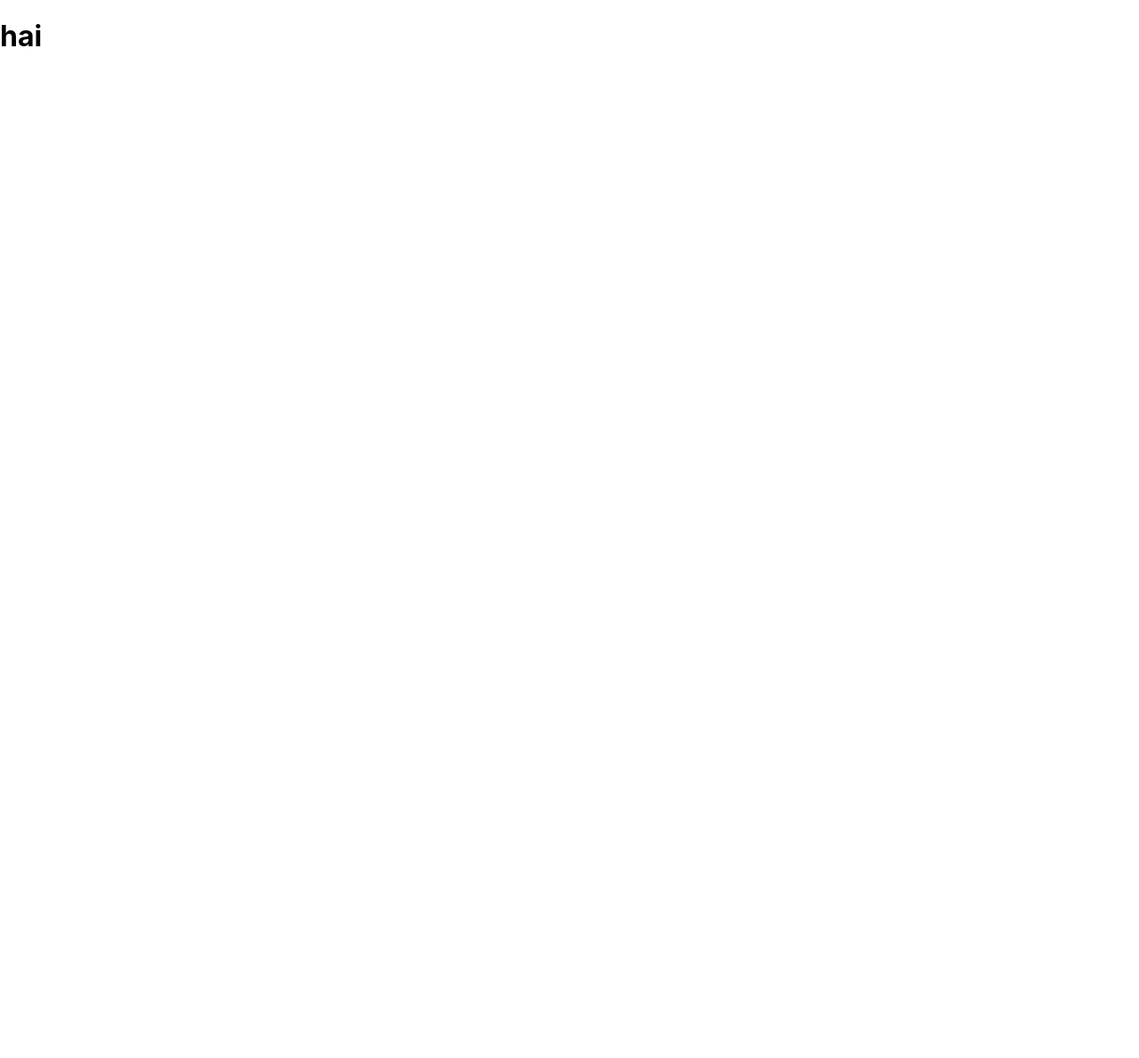
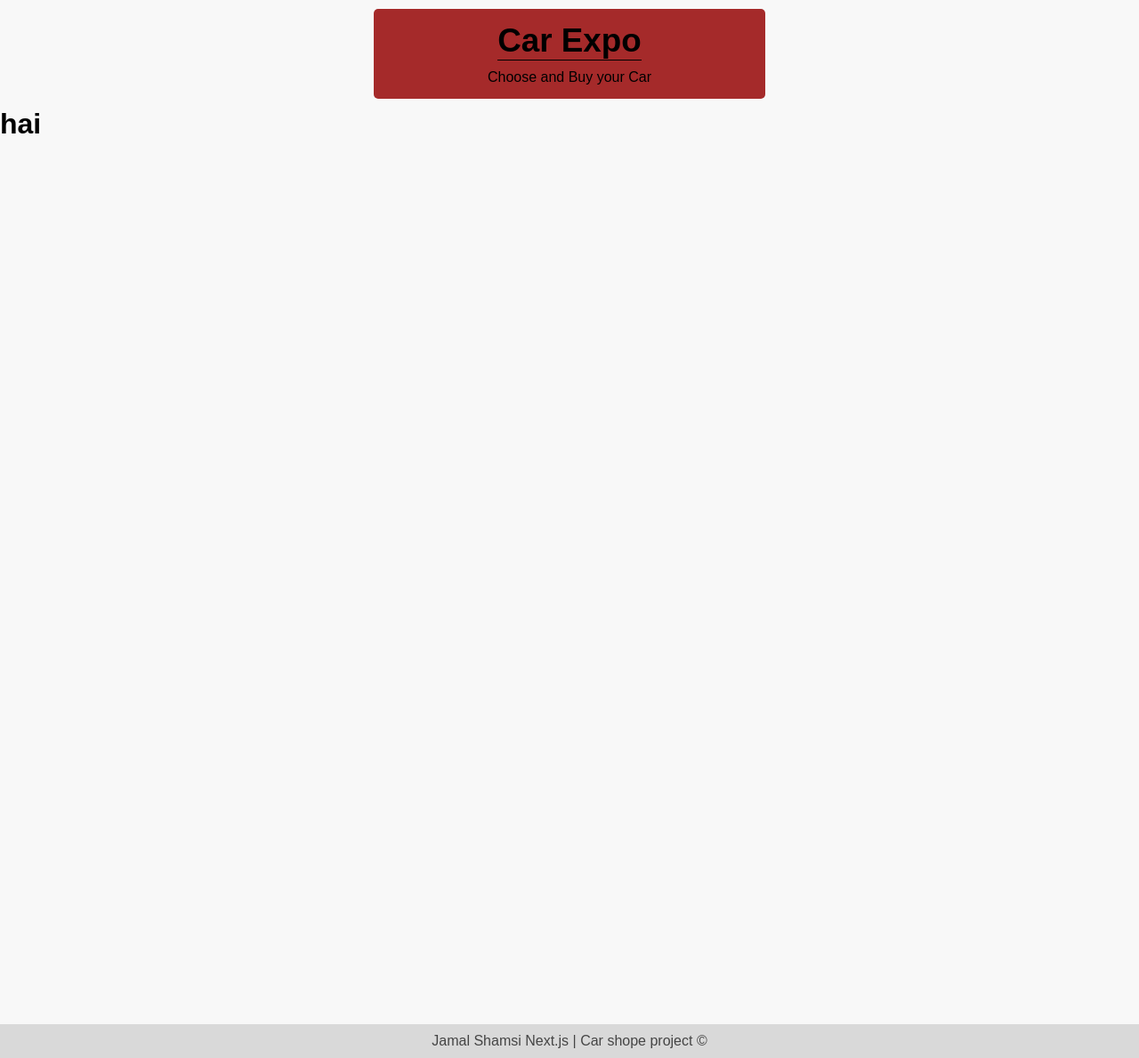
Before and after one commit to jamalshamsi1988/auto-expo, a Next.js app: page / in a window 1280 px wide. Shown: the whole page at 89% size. Before the commit the page ends 800 px from the top, so only its background shows below. Built offline with nearby package versions, Linux system fonts and the light colour scheme.

Commit message:
create header & footer

```diff
--- /dev/null
+++ b/components/Layout/Layout.js
@@ -0,0 +1,23 @@
+import Link from "next/link";
+import styles from '../Layout/Layout.module.css';
+
+const Layout = ({children}) => {
+  return (
+    <>
+      <Link href='/'>
+      <header className={styles.header}>
+        <h2>Car Expo</h2>
+        <p>Choose and Buy your Car</p>
+      </header>
+      </Link>
+      <div className={styles.container}>{children}</div>
+      <footer className={styles.footer}>
+        <a href="https://github.com/jamalshamsi1988/auto-expo" target="_blank">
+            Jamal Shamsi Next.js | Car shope project &copy;
+        </a>
+      </footer>
+    </>
+  )
+}
+
+export default Layout
--- /dev/null
+++ b/components/Layout/Layout.module.css
@@ -0,0 +1,38 @@
+.header{
+    display: flex;
+    flex-direction: column;
+    align-items: center;
+    padding: 15px 0;
+    background-color: brown;
+    width: 440px;
+    margin: 10px auto;
+    border-radius: 5px;
+}
+.header h2{
+    font-size: 2.3rem;
+    border-bottom:1px solid black ;
+    width: fit-content;
+    margin-bottom: 10px;
+}
+
+.footer{
+    background-color: rgb(217, 217, 217);
+   text-align: center;
+    color: gray;
+    padding: 10px 0;
+    margin-top: 30px;
+}
+
+.footer a {
+    text-decoration: none;
+    color: rgb(69, 69, 69);
+  }
+
+  .container {
+    min-height: 1000px;
+  }
+  @media (max-width:600px){
+    .header{
+        width: 320px;
+    }
+  }
--- a/pages/_app.js
+++ b/pages/_app.js
@@ -1,7 +1,12 @@
+import Layout from '../components/Layout/Layout'
 import '../styles/globals.css'
 
 function MyApp({ Component, pageProps }) {
-  return <Component {...pageProps} />
+  return(
+    <Layout>
+       <Component {...pageProps} />
+    </Layout>
+  )
 }
 
 export default MyApp
--- a/styles/globals.css
+++ b/styles/globals.css
@@ -2,25 +2,16 @@ html,
 body {
   padding: 0;
   margin: 0;
-  font-family: -apple-system, BlinkMacSystemFont, Segoe UI, Roboto, Oxygen,
-    Ubuntu, Cantarell, Fira Sans, Droid Sans, Helvetica Neue, sans-serif;
+  font-family: Arial, Helvetica, sans-serif;
+  background-color: #f8f8f8;
+}
+* {
+  padding: 0;
+  margin: 0;
+  box-sizing: border-box;
 }
 
 a {
   color: inherit;
   text-decoration: none;
 }
-
-* {
-  box-sizing: border-box;
-}
-
-@media (prefers-color-scheme: dark) {
-  html {
-    color-scheme: dark;
-  }
-  body {
-    color: white;
-    background: black;
-  }
-}
```
